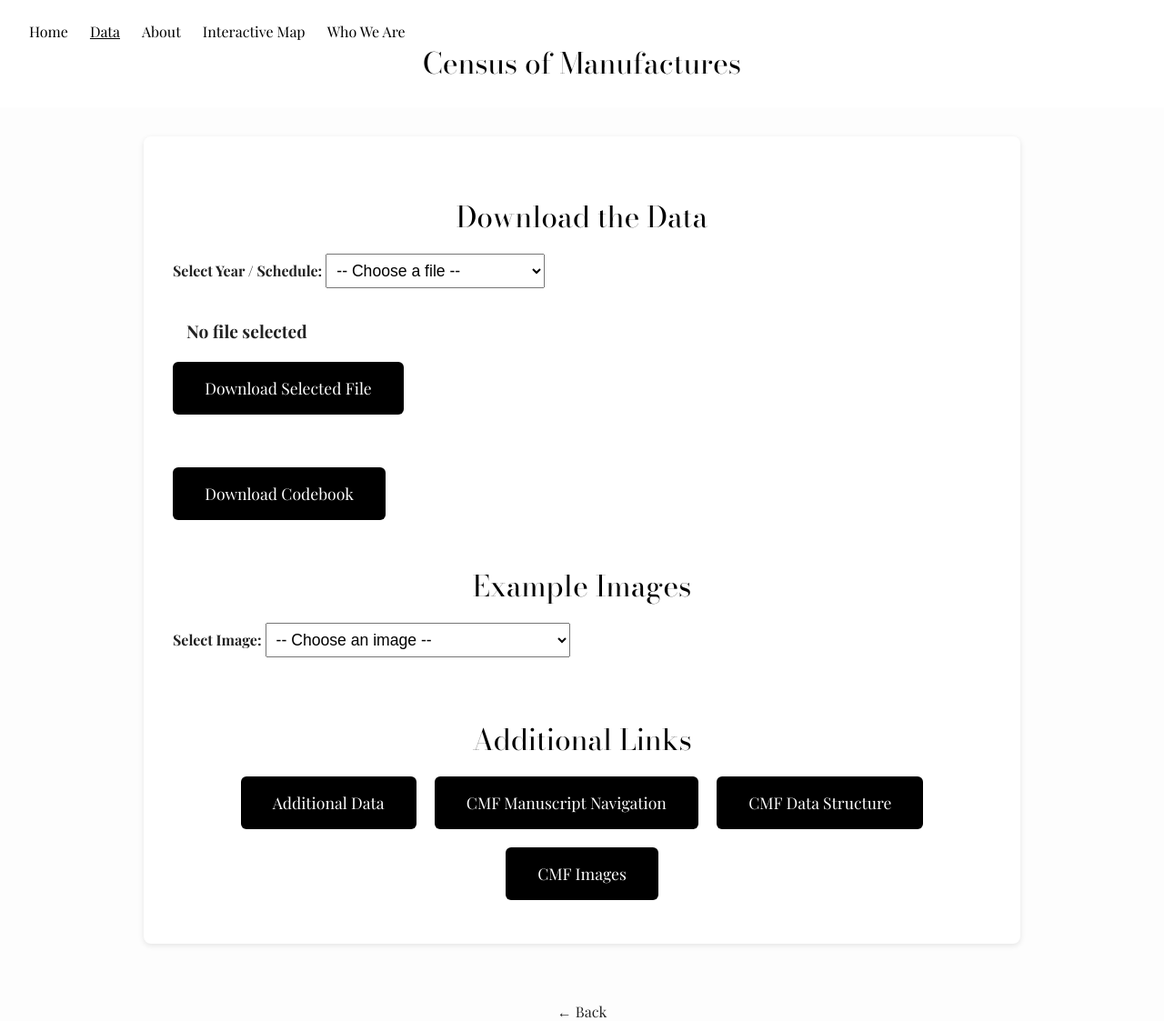
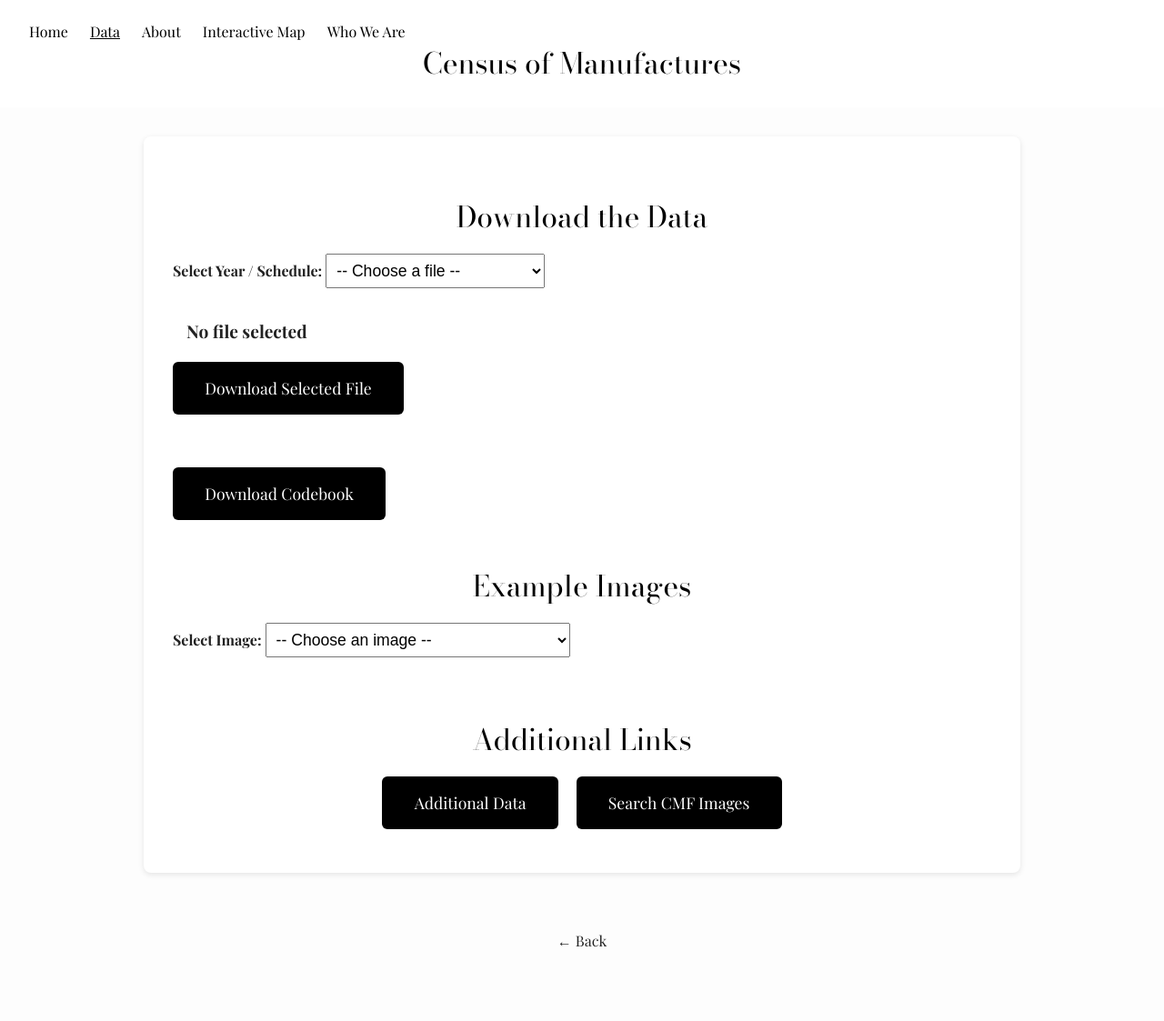
Before and after one commit to allen-otterstrom/CMF_data, a Jekyll site: the page built from get-data.md, in a window 1280 px wide. Shown: the whole page at 91% size. Built offline with Jekyll 4.4.1, drawn with Linux system fonts in a browser that asks for light colours; after the commit the page ends 1045 px from its top, so only the background shows below that.

Commit message:
Update get-data.md

```diff
--- a/get-data.md
+++ b/get-data.md
@@ -56,9 +56,7 @@ title: Get the Data
 
 <div class="button-grid">
   <a class="button" href="additional-data.html">Additional Data</a>
-  <a class="button" href="navigation.html">CMF Manuscript Navigation</a>
-  <a class="button" href="data-structure.html">CMF Data Structure</a>
-  <a class="button" href="search.html">CMF Images</a>
+  <a class="button" href="search.html">Search CMF Images</a>
 </div>
 
 <script>
```
